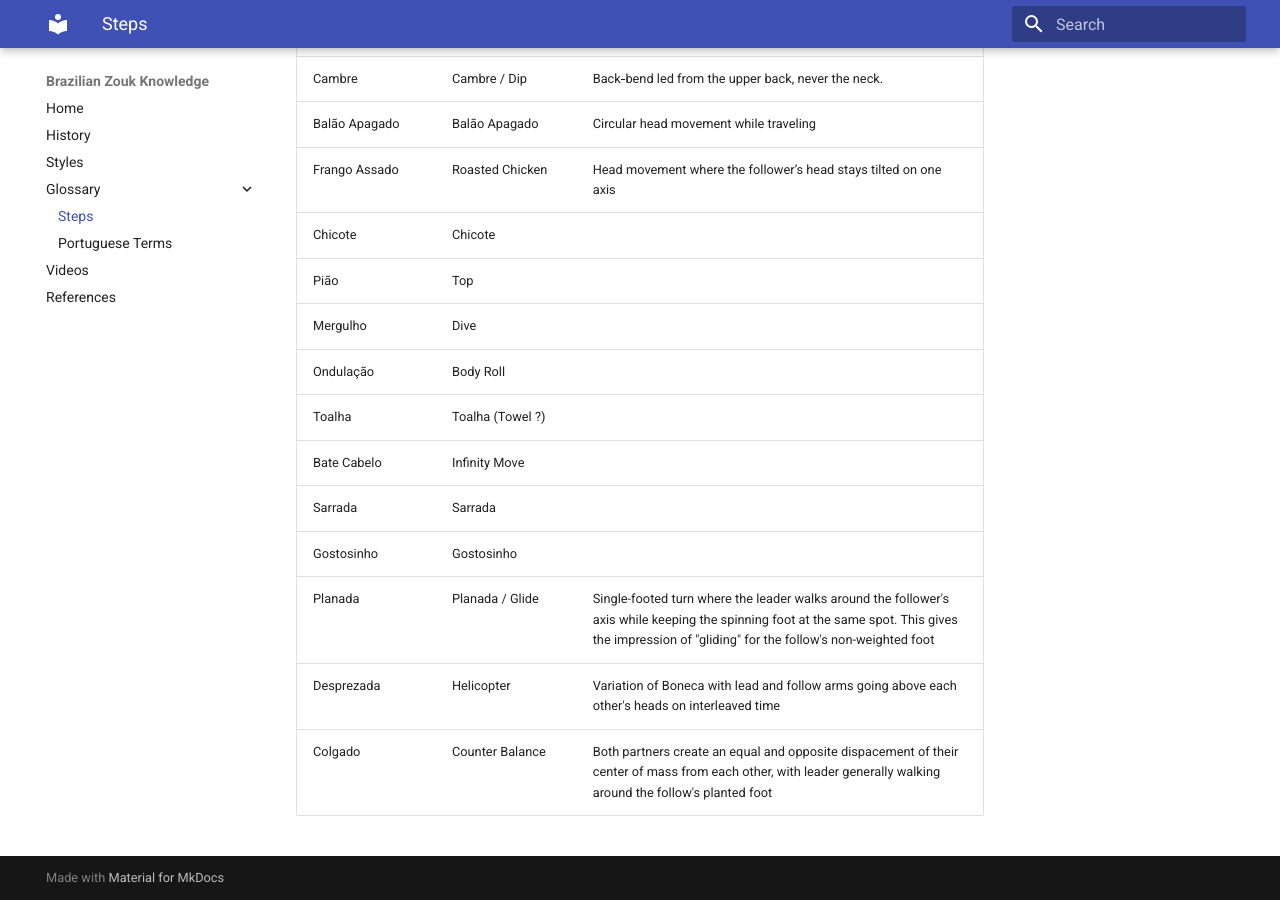
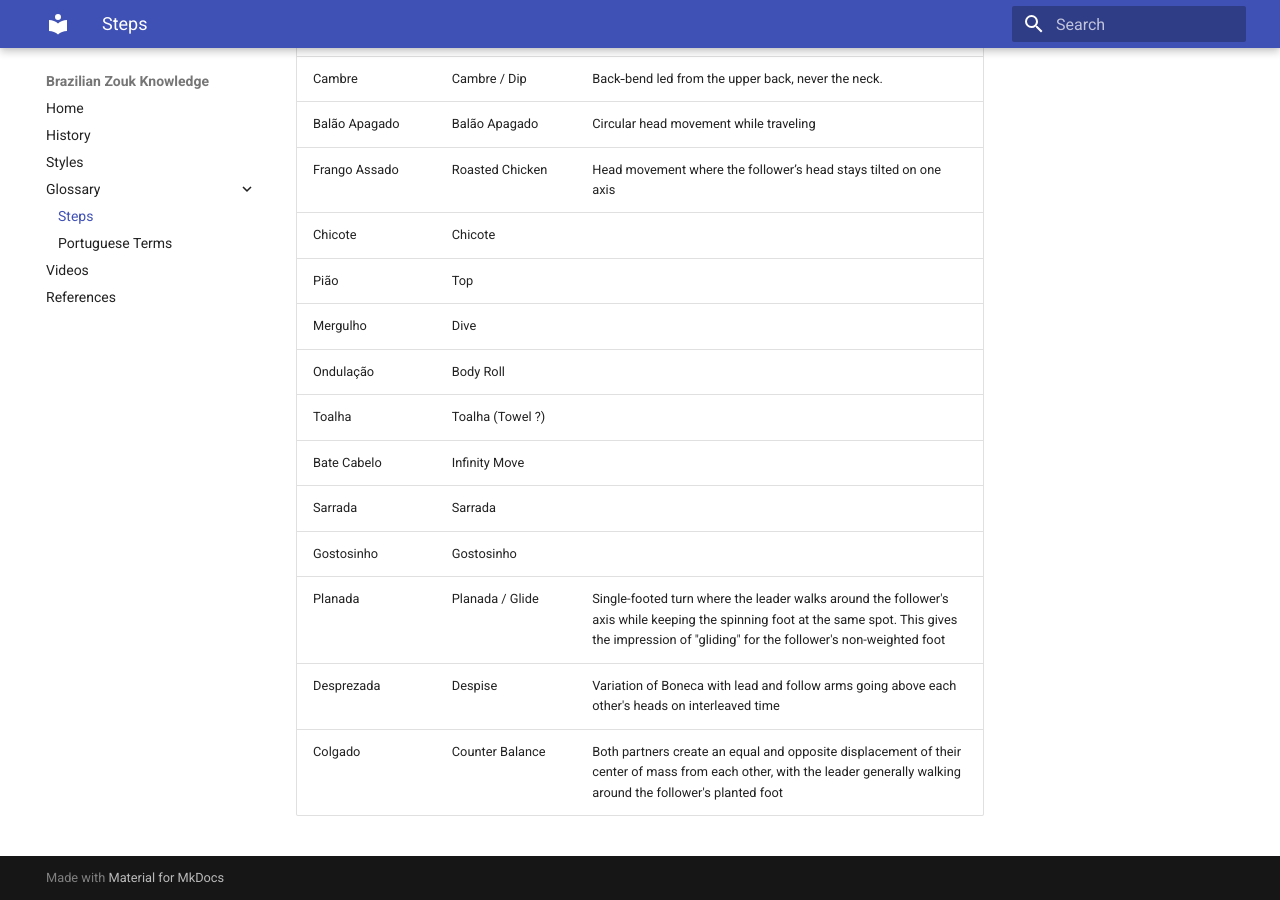
Before and after one commit to CristianLefter/Brazilian-Zouk-Knowledge, an MkDocs documentation site: the page built from docs/glossary_steps.md, in a window 1280 px wide and 900 px high, scrolled down 1179 px. Built offline with MkDocs 1.6.1 and Material for MkDocs 9.7.7, drawn with Linux system fonts in a browser that asks for light colours.

Commit message:
Update glossary_steps.md

```diff
--- a/docs/glossary_steps.md
+++ b/docs/glossary_steps.md
@@ -28,6 +28,6 @@
 | Bate Cabelo | Infinity Move |  |
 | Sarrada | Sarrada | |
 | Gostosinho | Gostosinho | |
-| Planada | Planada / Glide | Single-footed turn where the leader walks around the follower's axis while keeping the spinning foot at the same spot. This gives the impression of "gliding" for the follow's non-weighted foot |
-| Desprezada | Helicopter | Variation of Boneca with lead and follow arms going above each other's heads on interleaved time |
-| Colgado | Counter Balance | Both partners create an equal and opposite dispacement of their center of mass from each other, with leader generally walking around the follow's planted foot |
+| Planada | Planada / Glide | Single-footed turn where the leader walks around the follower's axis while keeping the spinning foot at the same spot. This gives the impression of "gliding" for the follower's non-weighted foot |
+| Desprezada | Despise | Variation of Boneca with lead and follow arms going above each other's heads on interleaved time |
+| Colgado | Counter Balance | Both partners create an equal and opposite displacement of their center of mass from each other, with the leader generally walking around the follower's planted foot |
```
